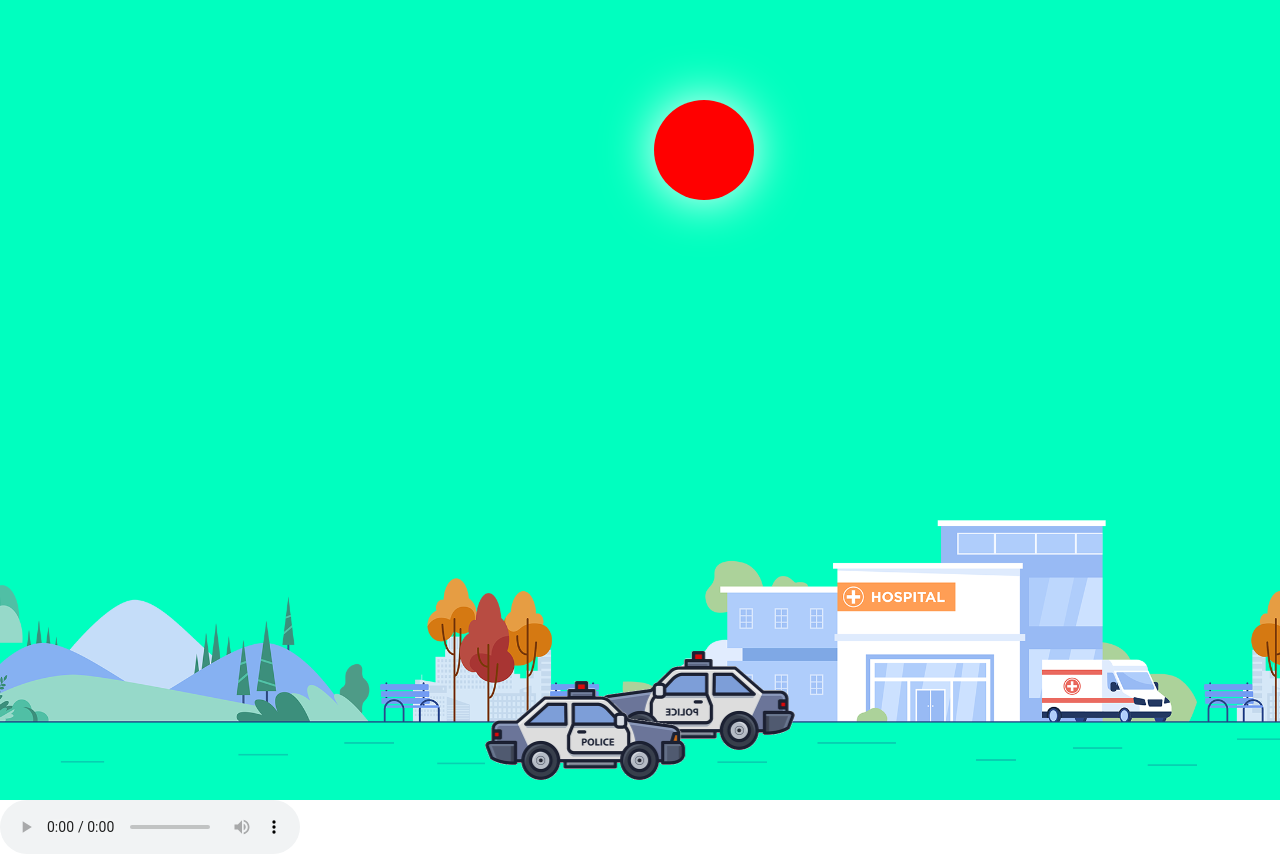
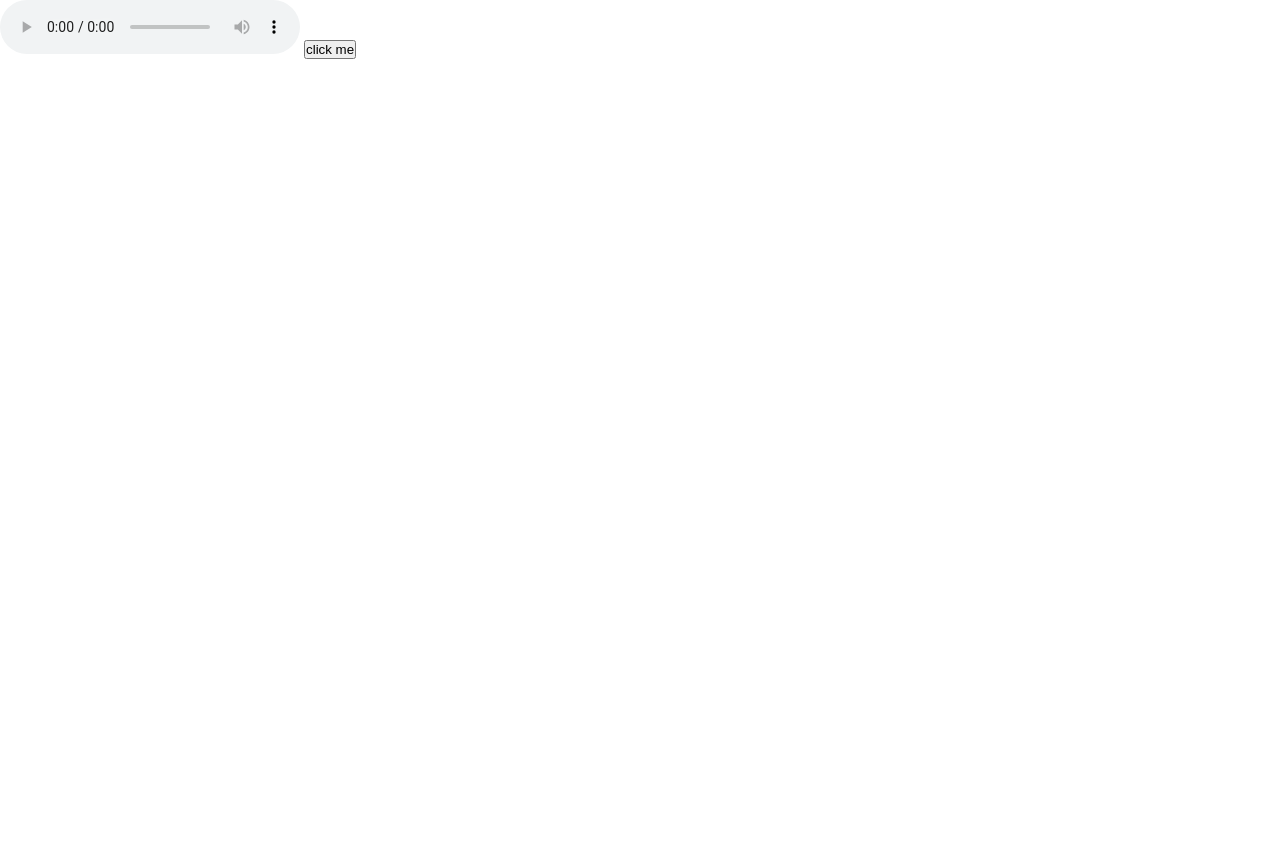
Before and after one commit to ThuanLv0/ThuanLv0.github.io, a plain HTML site: page index.html in a window 1280 px wide. After the commit the page ends 800 px from the top, so only its background shows below. Drawn offline with Linux system fonts and the light colour scheme.

Commit message:
Update index.html

```diff
--- a/index.html
+++ b/index.html
@@ -9,12 +9,12 @@
     <script src="/main.js"></script>
 </head>
 <body>
-    <section class="scene"></section>
+<!--     <section class="scene"></section>
     <div class="sun" ></div>
-    <div class="bg" ></div>
+    <div class="bg" ></div> -->
    <audio controls loop autoplay
    src="music/so far away.mp3"></audio>
-    <img src="img/police_car.gif" class="car1">
+<!--     <img src="img/police_car.gif" class="car1">
     <img src="img/police_car.gif" class="car2">
     <script>
        const sun = document.querySelector('.sun');
@@ -23,7 +23,11 @@
     body.classList.toggle('dark');
 
 }
-    </script>
+    </script> -->
+    <button onclick="happy()">click me</button>
+   <img src="https://media2.giphy.com/media/KdC9XVrVYOVu6zZiMH/200w.webp?cid=ecf05e47xqulwriasfmizz1kxjzb5hiuw7m9mcgkwb2xw3k0&rid=200w.webp&ct=g" id="img1" style="display:none;">
+
+
 
 </body>
 </html>
```
